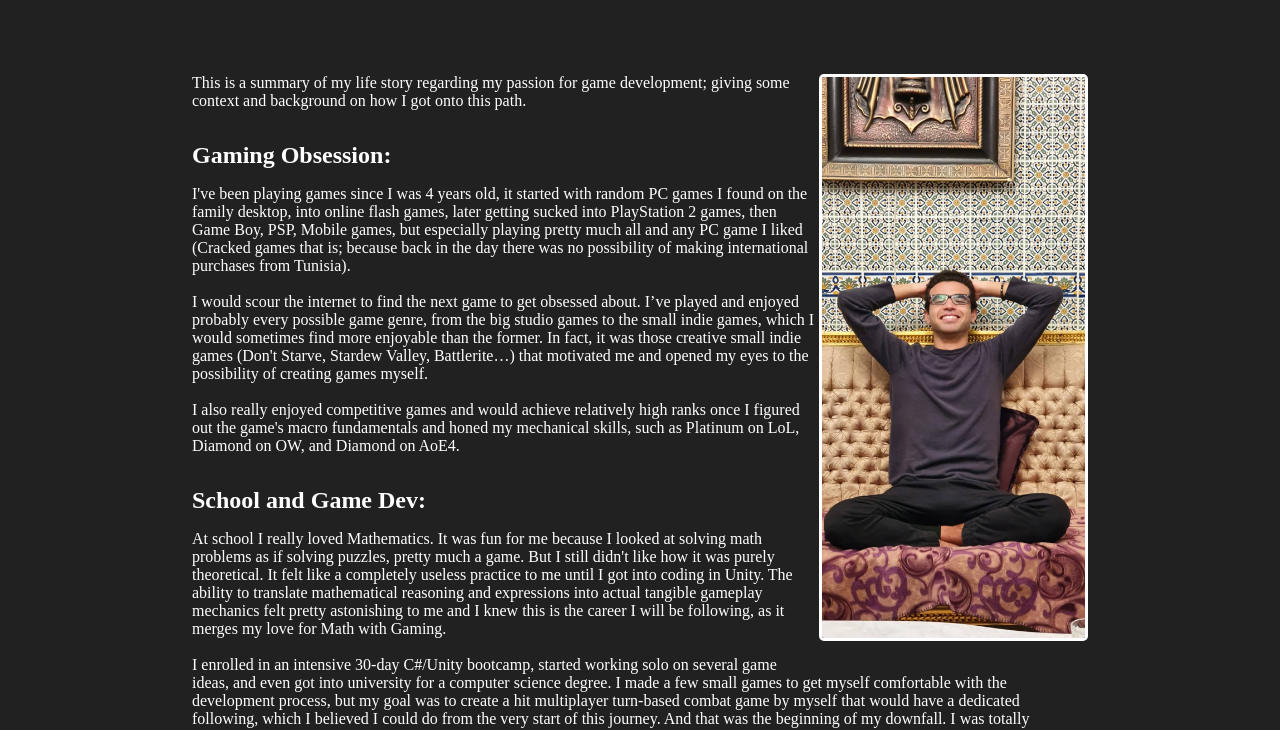
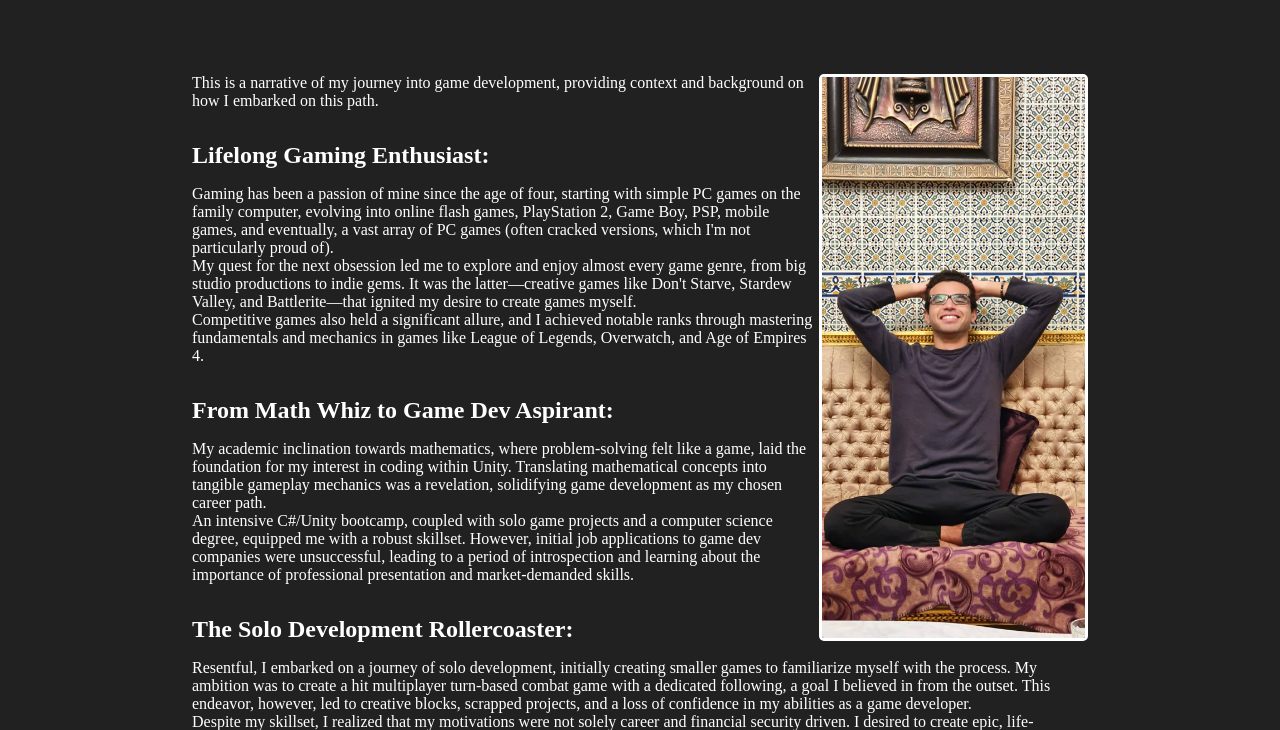
Before and after one commit to RamesesXI/ramesesxi.github.io, a website built with Vite: page index.html in a window 1280 px wide. Both pictures are taken after a click on the item "About Me". Shown: the part 70-800 px from the top of the page. Built offline with nearby package versions, Linux system fonts and the light colour scheme; a web font is replaced by a local one.

Commit message:
Update about me.html

```diff
--- a/index.html
+++ b/index.html
@@ -229,83 +229,25 @@
       <!--* ________________ ABOUT-ME SECTION ________________ -->
       <div class="about-me">
         <img src="public/Profile-Pic.jpg" alt="" srcset="">
-        This is a summary of my life story regarding my passion for game development; giving some context and background
-        on how I got onto this path.
-        <h2>Gaming Obsession:</h2>
-        I've been playing games since I was 4 years old, it started with random PC games I found on the family desktop,
-        into online flash games, later getting sucked into PlayStation 2 games, then Game Boy, PSP, Mobile games, but
-        especially playing pretty much all and any PC game I liked (Cracked games that is; because back in the day there was no
-        possibility of making international purchases from Tunisia).
-        <br><br>
-        I would scour the internet to find the next game to get obsessed about. I’ve played and enjoyed probably every
-        possible game genre, from the big studio games to the small indie games, which I would sometimes find more
-        enjoyable than the former. In fact, it was those creative small indie games (Don't Starve, Stardew Valley,
-        Battlerite…) that motivated me and opened my eyes to the possibility of creating games myself.
-        <br><br>
-        I also really enjoyed competitive games and would achieve relatively high ranks once I figured out the game's
-        macro fundamentals and honed my mechanical skills, such as Platinum on LoL, Diamond on OW, and Diamond on
-        AoE4.
+        <p>This is a narrative of my journey into game development, providing context and background on how I embarked on this path.</p>
 
-        <h2>
-          School and Game Dev:
+        <h2>Lifelong Gaming Enthusiast:</h2>
+        <p>Gaming has been a passion of mine since the age of four, starting with simple PC games on the family computer, evolving into online flash games, PlayStation 2, Game Boy, PSP, mobile games, and eventually, a   vast array of PC games (often cracked versions, which I'm not particularly proud of). </p>
+        <p>My quest for the next obsession led me to explore and enjoy almost every game genre, from big studio productions to indie gems. It was the latter—creative games like Don't Starve, Stardew Valley, and Battlerite—that ignited my desire to create games myself.</p>
+        <p>Competitive games also held a significant allure, and I achieved notable ranks through mastering fundamentals and mechanics in games like League of Legends, Overwatch, and Age of Empires 4.</p>
 
-        </h2>
-        At school I really loved Mathematics. It was fun for me because I looked at solving math problems as if solving
-        puzzles, pretty much a game. But I still didn't like how it was purely theoretical. It felt like a completely
-        useless practice to me until I got into coding in Unity. The ability to translate mathematical reasoning and
-        expressions into actual tangible gameplay mechanics felt pretty astonishing to me and I knew this is the career
-        I will be following, as it merges my love for Math with Gaming.
-         <br><br>
-        I enrolled in an intensive 30-day C#/Unity bootcamp, started working solo on several game ideas, and even got
-        into university for a computer science degree.
-        I made a few small games to get myself comfortable with the development process, but my goal was to create a hit
-        multiplayer turn-based combat game by myself that would have a dedicated following, which I believed I could do
-        from the very start of this journey. And that was the beginning of my downfall.
-        I was totally creatively blocked when it comes to coming up with something that can live up to my high
-        standards. I would create and work on a whole concept for months only to scrap it and start over because it
-        didn't feel good enough. I would eventually get super frustrated and start dabbling with a million project ideas
-        without getting anywhere, either due to having an unfeasible scope or unreachable expectations for a rookie. I
-        started losing faith in myself as a game dev.
-         <br><br>
-        Even though I had a robust skillset at that point, I knew I never really gotten into this to slave away at some
-        company. I wanted to create my personal epic games, not mediocre, but great games that would have great
-        followings, all by myself.
-        Those immature and unrealistic expectations made me so disillusioned with this whole thing. I lost confidence
-        and faith in my ability and initial vision to make something great to the point where I started looking into
-        different career paths, something that I can be good at.
+        <h2>From Math Whiz to Game Dev Aspirant:</h2>
+        <p>My academic inclination towards mathematics, where problem-solving felt like a game, laid the foundation for my interest in coding within Unity. Translating mathematical concepts into tangible gameplay mechanics was a revelation, solidifying game development as my chosen career path.</p>
+        <p>An intensive C#/Unity bootcamp, coupled with solo game projects and a computer science degree, equipped me with a robust skillset. However, initial job applications to game dev companies were unsuccessful, leading to a period of introspection and learning about the importance of professional presentation and market-demanded skills.</p>
 
-        <h2>
-          Exploring Other Passions & Career Paths:
-        </h2>
-        This is an epic chapter of my life that I won't get into its details, but another thing I was simultaneously
-        passionate about was Non-Duality and Spiritual Awakening.
-        I switched my major to Philosophy half-way through. I mixed speeches about this topic with music which I posted
-        on YouTube. Lived in a monastery in Japan. And even co-founded a group which organizes events in which I get to
-        talk about this topic.
-         <br><br>
-        I also got into Astrology which I was so obsessed about that I was rigorously studying to become a professional
-        astrologer. Later I realized that the practice of interpreting and translating for people is not as easy and
-        interesting as just silently looking into my own charts and receiving mind-blowing insights, given that I
-        thoroughly understand myself and my life situation as opposed to dealing with strangers.
-         <br><br>
-        I later saw an opportunity of getting rich quick by combining my astrological knowledge with trading currencies
-        and stocks. After a few months, although I found some cool correlations, there weren’t enough concrete and
-        reliable indicators to even make a consistent income. I gave up on that too.
-         <h2>
-          Back to Game Dev:
-        </h2>
+        <h2>The Solo Development Rollercoaster:</h2>
+        <p>Resentful, I embarked on a journey of solo development, initially creating smaller games to familiarize myself with the process. My ambition was to create a hit multiplayer turn-based combat game with a dedicated following, a goal I believed in from the outset. This endeavor, however, led to creative blocks, scrapped projects, and a loss of confidence in my abilities as a game developer.</p>
+        <p>Despite my skillset, I realized that my motivations were not solely career and financial security driven. I desired to create epic, life-changing games independently, setting unrealistic expectations that eventually led to disillusionment.</p>
 
-        When a friend, one day, motivated to get back into programming, I re-opened my old projects, went through the
-        code and kind of re-awakened and re-lived that passion and excitement I had when I first made them.
-        I went through everything I created in the past, refreshed my knowledge of all the coding and unity concepts,
-        and even started working on a new project.
-        Now, I feel like the next step for me is to work full-time for a good company. Not only will I be contributing
-        my skills to a greater goal, but I'd also be learning and improving myself in return.
-         <br><br>
-        One day, I will create that epic game I dreamt about. Even though I still have no clue when, how, and even what
-        it would be :p
+        <h2>A Maturing Perspective and Collaborative Endeavors:</h2>
+        <p>A brief hiatus from game dev to explore skills like SQL, Python, and Stable Diffusion led to a collaboration with an artist on a new game idea. This collaborative experience proved transformative, offering a fresh perspective on game development and replacing my previous arrogance with grounded, realistic thinking.</p>
+        <p>With a renewed sense of purpose, I now see working full-time for a reputable company as the next step in my journey. Contributing my skills to a larger project while learning and growing as a developer aligns with my evolving aspirations in the dynamic world of game development.</p>
 
-      </div>
       <!--! ________________ ABOUT-ME SECTION ________________ -->
       <!--* ________________ CONTACT SECTION ________________ -->
       <div class="contact">
```
